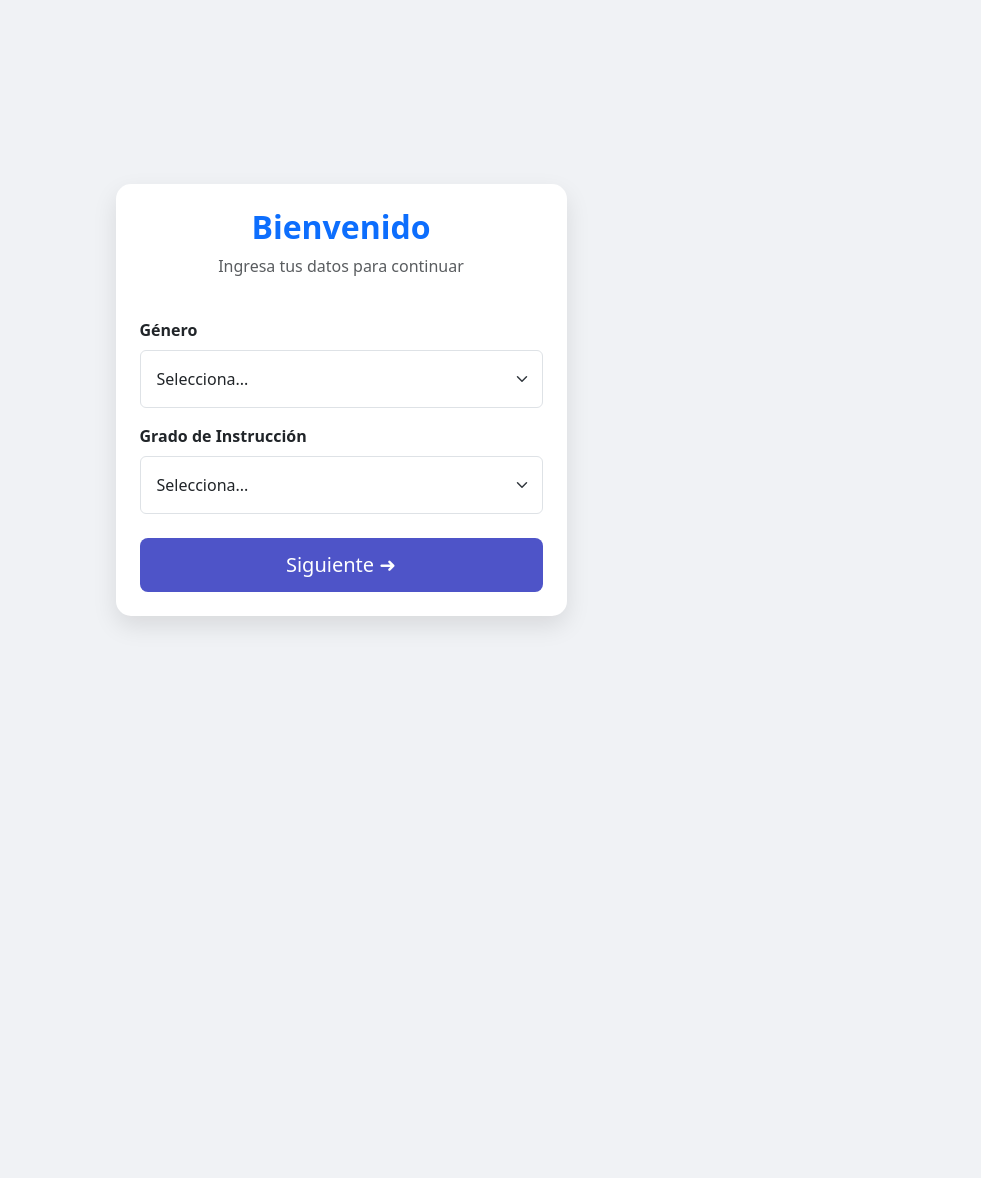
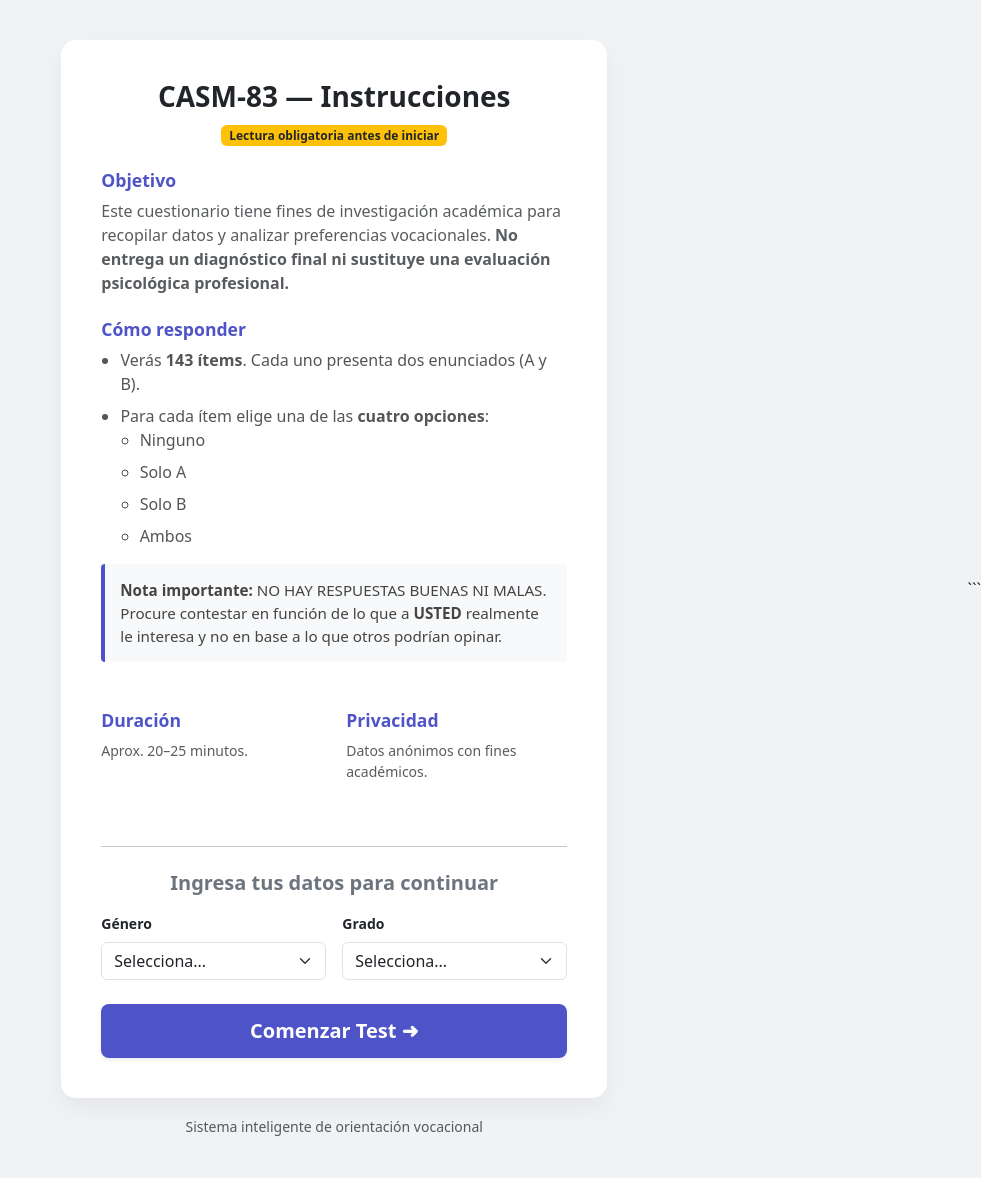
Before and after one commit to Threbal/NewCASM83, a Flask app: page / in a window 1280 px wide. Shown: the whole page, without its empty margins (299-1280 px from the left). Before the commit the page ends 626 px from the top, so only its background shows below. Run offline with Flask 3, Linux system fonts and the light colour scheme.

Commit message:
Tu mensaje de commit

````diff
--- a/app.py
+++ b/app.py
@@ -1,33 +1,134 @@
 from flask import Flask, render_template, request
-# Importamos la lista de preguntas del archivo que creamos en el Paso 1
+import numpy as np
+import pickle
+from pytorch_tabnet.tab_model import TabNetClassifier
 from datos_preguntas import PREGUNTAS
 
 app = Flask(__name__)
 
-# --- RUTA 1: Inicio ---
+# ==========================================
+# 1. CONFIGURACIÓN
+# ==========================================
+modelo_listo = False
+modelo_ia = None
+le = None
+features_cols = []
+scale_items = {}
+
+# Definimos los nombres bonitos
+nombres_areas = {
+    'CCFM': 'Ciencias Físico-Matemáticas', 'CCSS': 'Ciencias Sociales',
+    'CCNA': 'Ciencias Naturales', 'CCCO': 'Ciencias de la Comunicación',
+    'ARTE': 'Artes', 'BURO': 'Burocracia', 'CCEP': 'Ciencias Políticas',
+    'HAA':  'Institutos Armados', 'FINA': 'Finanzas', 'LING': 'Lingüística',
+    'JURI': 'Jurídica', 'VERA': 'Veracidad', 'CONS': 'Consistencia'
+}
+
+# Cargar el Modelo Entrenado
+print("⏳ Cargando Cerebro IA...")
+try:
+    with open('modelos/tabnet_config.pkl', 'rb') as f:
+        config = pickle.load(f)
+
+    le = config['encoder']
+    features_cols = config['features_cols']  # Las columnas exactas del entrenamiento
+    scale_items = config['scale_items']      # Necesario para sumar puntos
+
+    modelo_ia = TabNetClassifier()
+    modelo_ia.load_model('modelos/tabnet_casm83_final.zip')
+
+    modelo_listo = True
+    print("✅ IA TabNet cargada y lista.")
+except Exception as e:
+    print(f"⚠️ Error cargando IA: {e}")
+    print("Asegúrate de ejecutar 'crear_modelo_tabnet.py' primero.")
+    modelo_listo = False
+
+# ==========================================
+# 2. RUTAS
+# ==========================================
 @app.route('/')
 def inicio():
     return render_template('index.html')
 
-# --- RUTA 2: Cuestionario (Antes se llamaba confirmar) ---
-# Ahora, en lugar de solo mostrar datos, mostramos el cuestionario
 @app.route('/cuestionario', methods=['POST'])
 def cuestionario():
-    # Recibimos los datos de la portada
     genero = request.form.get('genero')
     grado = request.form.get('grado')
+    return render_template('cuestionario.html', preguntas=PREGUNTAS, genero=genero, grado=grado)
 
-    # Renderizamos la página del cuestionario enviándole las preguntas y los datos del usuario
-    return render_template('cuestionario.html',
-                           preguntas=PREGUNTAS,
-                           genero=genero,
-                           grado=grado)
-
-# --- RUTA 3: Resultados (Temporal) ---
 @app.route('/resultados', methods=['POST'])
 def resultados():
-    # Aquí llegaremos cuando el usuario termine el test
-    return "<h1>¡Felicidades! Has completado el test.</h1><p>Próximamente aquí verás tu resultado.</p>"
+    if not modelo_listo:
+        return "<h3>Error: La IA no está lista. Ejecuta el script de entrenamiento.</h3>"
+
+    datos = request.form
+
+    # --- A. PREPARAR DATOS ---
+    input_data = {}
+    try:
+        input_data['Genero'] = int(datos.get('genero', 0))
+        input_data['Grado'] = int(datos.get('grado', 0))
+    except:
+        input_data['Genero'] = 0
+        input_data['Grado'] = 0
+
+    # Guardamos respuestas crudas (0-3) para calcular puntos después
+    respuestas_crudas = {}
+    for i in range(1, 144):
+        val = datos.get(f'Pregunta_{i}', 0)
+        valor_int = int(val) if val else 0
+        input_data[f'Pregunta_{i}'] = valor_int
+        respuestas_crudas[f'Pregunta_{i}'] = valor_int
+
+    # --- B. CONSULTAR A LA IA (¿QUIÉN GANA?) ---
+    # Creamos el vector en el orden exacto que aprendió la IA
+    vector = []
+    for col in features_cols:
+        vector.append(input_data.get(col, 0))
+
+    X_input = np.array([vector], dtype=np.float32)
+
+    # Obtenemos las probabilidades (La opinión de la IA)
+    probs = modelo_ia.predict_proba(X_input)[0]
+
+    # Creamos un ranking basado en la certeza de la IA
+    # Lista de tuplas: [('CCFM', 0.85), ('ARTE', 0.10)...]
+    ranking_ia = []
+    for idx, prob in enumerate(probs):
+        codigo_area = le.inverse_transform([idx])[0]
+        ranking_ia.append((codigo_area, prob))
+
+    # Ordenamos: La IA decide el orden
+    ranking_ia.sort(key=lambda x: x[1], reverse=True)
+
+    # Nos quedamos con los 3 códigos ganadores
+    top_3_codigos = [item[0] for item in ranking_ia[:3]]
+
+    # --- C. CALCULAR PUNTOS (SOLO PARA LOS GANADORES) ---
+    # Ahora que sabemos quién ganó, calculamos sus puntos reales para mostrarlos
+    top_3_final = []
+
+    for codigo in top_3_codigos:
+        nombre_largo = nombres_areas.get(codigo, codigo)
+
+        # Suma manual de puntos para este área
+        puntos_reales = 0
+        preguntas_area = scale_items.get(codigo, [])
+        for p in preguntas_area:
+            puntos_reales += respuestas_crudas.get(f'Pregunta_{p}', 0)
+
+        top_3_final.append((nombre_largo, puntos_reales))
+
+    # El ganador (Puesto 1)
+    ganador_nombre = top_3_final[0][0]
+    ganador_puntaje = top_3_final[0][1]
+
+    # --- D. ENVIAR A PANTALLA ---
+    return render_template('resultados.html',
+                           ganador_nombre=ganador_nombre,
+                           ganador_puntaje=ganador_puntaje,
+                           top_3=top_3_final)
 
 if __name__ == '__main__':
     app.run(debug=True)
--- a/templates/index.html
+++ b/templates/index.html
@@ -1,58 +1,155 @@
+
 <!DOCTYPE html>
 <html lang="es">
 <head>
     <meta charset="UTF-8">
     <meta name="viewport" content="width=device-width, initial-scale=1.0">
-    <title>Inicio - Test Vocacional</title>
+    <title>Bienvenido - Test CASM-83</title>
     <link href="https://cdn.jsdelivr.net/npm/bootstrap@5.3.0/dist/css/bootstrap.min.css" rel="stylesheet">
     <style>
-        body { background-color: #f0f2f5; display: flex; align-items: center; justify-content: center; height: 100vh; }
-        .card { border-radius: 15px; box-shadow: 0 10px 25px rgba(0,0,0,0.1); border: none; }
-        .btn-primary { background-color: #4e54c8; border: none; padding: 12px; }
-        .btn-primary:hover { background-color: #3f44a1; }
+        body {
+            background-color: #f0f2f5;
+            min-height: 100vh;
+            display: flex;
+            align-items: center;
+            padding: 40px 0;
+        }
+        .card {
+            border-radius: 15px;
+            box-shadow: 0 10px 25px rgba(0,0,0,0.05);
+            border: none;
+            background: white;
+        }
+        .btn-primary {
+            background-color: #4e54c8;
+            border: none;
+            padding: 12px;
+            font-weight: 600;
+            transition: all 0.3s;
+        }
+        .btn-primary:hover {
+            background-color: #3f44a1;
+            transform: translateY(-2px);
+        }
+        .instruction-section h2 {
+            font-size: 1.1rem;
+            color: #4e54c8;
+            font-weight: bold;
+            margin-top: 1.5rem;
+        }
+        .instruction-section ul {
+            padding-left: 1.2rem;
+            color: #555;
+        }
+        .instruction-section li {
+            margin-bottom: 0.5rem;
+        }
+        .highlight-box {
+            background-color: #f8f9fa;
+            border-left: 4px solid #4e54c8;
+            padding: 15px;
+            border-radius: 4px;
+            font-size: 0.95rem;
+            color: #444;
+        }
     </style>
 </head>
 <body>
 
     <div class="container">
         <div class="row justify-content-center">
-            <div class="col-md-5">
+            <div class="col-md-8 col-lg-6">
+
                 <div class="card p-4">
+                    <div class="card-body">
+
                         <div class="text-center mb-4">
-                        <h2 class="fw-bold text-primary">Bienvenido</h2>
-                        <p class="text-muted">Ingresa tus datos para continuar</p>
+                            <h1 class="h3 fw-bold text-dark">CASM-83 — Instrucciones</h1>
+                            <span class="badge bg-warning text-dark">Lectura obligatoria antes de iniciar</span>
                         </div>
 
+                        <div class="instruction-section mb-5">
+
+                            <h2>Objetivo</h2>
+                            <p class="text-muted">
+                                Este cuestionario tiene fines de investigación académica para recopilar datos y analizar preferencias vocacionales.
+                                <strong>No entrega un diagnóstico final ni sustituye una evaluación psicológica profesional.</strong>
+                            </p>
+
+                            <h2>Cómo responder</h2>
+                            <ul>
+                                <li>Verás <strong>143 ítems</strong>. Cada uno presenta dos enunciados (A y B).</li>
+                                <li>Para cada ítem elige una de las <strong>cuatro opciones</strong>:
+                                    <ul>
+                                        <li>Ninguno</li>
+                                        <li>Solo A</li>
+                                        <li>Solo B</li>
+                                        <li>Ambos</li>
+                                    </ul>
+                                </li>
+                            </ul>
+
+                            <div class="highlight-box mt-3 mb-3">
+                                <strong>Nota importante:</strong> NO HAY RESPUESTAS BUENAS NI MALAS. Procure contestar en función de lo que a
+                                <strong>USTED</strong> realmente le interesa y no en base a lo que otros podrían opinar.
+                            </div>
+
+                            <div class="row mt-4">
+                                <div class="col-6">
+                                    <h2>Duración</h2>
+                                    <p class="text-muted small">Aprox. 20–25 minutos.</p>
+                                </div>
+                                <div class="col-6">
+                                    <h2>Privacidad</h2>
+                                    <p class="text-muted small">Datos anónimos con fines académicos.</p>
+                                </div>
+                            </div>
+                        </div>
+
+                        <hr class="my-4">
+
                         <form action="/cuestionario" method="POST">
+                            <h4 class="h5 text-center mb-3 fw-bold text-secondary">Ingresa tus datos para continuar</h4>
 
-                        <div class="mb-3">
-                            <label class="form-label fw-bold">Género</label>
-                            <select class="form-select p-3" name="genero" required>
+                            <div class="row g-3">
+                                <div class="col-md-6">
+                                    <label class="form-label fw-bold small">Género</label>
+                                    <select class="form-select" name="genero" required>
                                         <option value="" selected disabled>Selecciona...</option>
                                         <option value="1">Masculino</option>
                                         <option value="0">Femenino</option>
                                     </select>
                                 </div>
 
-                        <div class="mb-4">
-                            <label class="form-label fw-bold">Grado de Instrucción</label>
-                            <select class="form-select p-3" name="grado" required>
+                                <div class="col-md-6">
+                                    <label class="form-label fw-bold small">Grado</label>
+                                    <select class="form-select" name="grado" required>
                                         <option value="" selected disabled>Selecciona...</option>
                                         <option value="4">4to de Secundaria</option>
                                         <option value="5">5to de Secundaria</option>
                                         <option value="0">Otro</option>
                                     </select>
                                 </div>
+                            </div>
 
-                        <div class="d-grid">
-                            <button type="submit" class="btn btn-primary btn-lg">Siguiente ➜</button>
+                            <div class="d-grid mt-4">
+                                <button type="submit" class="btn btn-primary btn-lg shadow-sm">
+                                    Comenzar Test ➜
+                                </button>
                             </div>
                         </form>
 
                     </div>
+                </div>
+
+                <div class="text-center mt-3">
+                    <small class="text-muted">Sistema inteligente de orientación vocacional</small>
+                </div>
+
             </div>
         </div>
     </div>
 
 </body>
 </html>
+```
````
Also changed, not shown: crear_modelo_tabnet.py (added, +100 -0 lines), templates/resultados.html (+83 -36 lines), 3 other files. Lines whose indentation alone changed are shown as unchanged.
